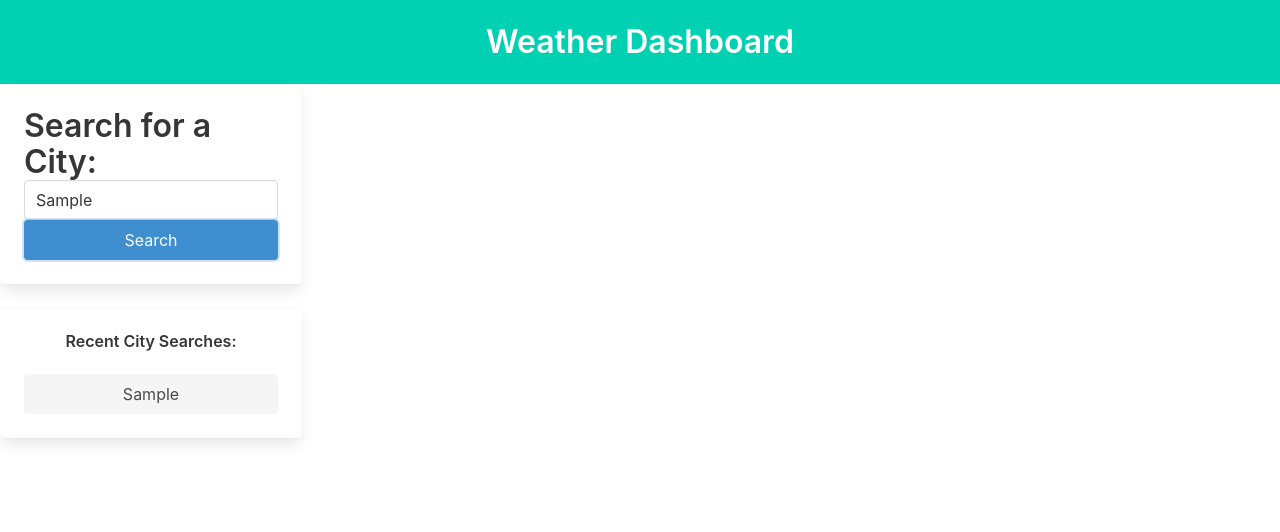
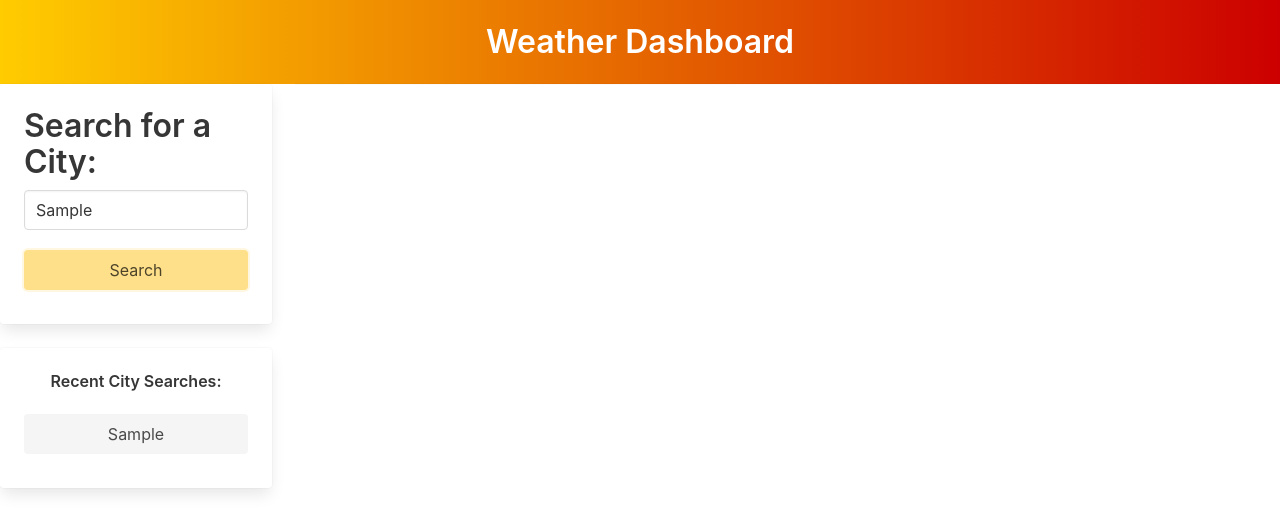
Before and after one commit to msteblu/WeatherDashboard, a plain HTML site: page index.html in a window 1280 px wide. Both pictures are taken after typing "Sample" into the empty fields and a click on the button "Search". Drawn offline with nearby package versions, Linux system fonts and the light colour scheme; no server answers.

Commit message:
Updating Styling

```diff
--- a/assets/css/style.css
+++ b/assets/css/style.css
@@ -1,3 +1,35 @@
+
+/* Header */
+.hero {
+    background-image: linear-gradient(to right, #ffcc00 , #cc0000);
+}
+
+.hero h1 {
+    color: white;
+}
+
+
+/* Search Section*/
+#search-form label {
+    margin: 10px 0px;
+}
+
+#search-form input {
+    margin: 10px 0px;
+}
+
+#search-form button {
+    margin: 10px 0px;
+}
+
+
+/* Adding space to card info */
+.is-9 {
+    margin-right: 30px;
+}
+
+
+/* UV Index Condition Ratings */
 .favorable {
     background-color: green;
     color: white;
@@ -11,3 +43,9 @@
     background-color: #c32700;
     color: white;
 }
+
+
+/* Recent City Search Buttons */
+.city-button {
+    margin: 10px 0px;
+}
--- a/assets/js/script.js
+++ b/assets/js/script.js
@@ -159,7 +159,7 @@ let displayWeather = function (weatherData, forecastData) {
 
     // Title of section
     let forH3 = document.createElement("h3");
-    forH3.classList.add("title", "is-4"); // Check if this is valid.
+    forH3.classList.add("title", "is-4");
     forH3.textContent = "5-Day Forecast:";
     forecastHead.appendChild(forH3);
 
@@ -175,6 +175,7 @@ let displayWeather = function (weatherData, forecastData) {
         let unixTimeStamp = forecastData.daily[i].dt;
         let weatherDate = new Date(unixTimeStamp * 1000).toLocaleDateString();
         let timeEL = document.createElement("li");
+        timeEL.classList.add("title", "is-6");
         timeEL.textContent = weatherDate;
 
         forecastEl.appendChild(timeEL);
--- a/index.html
+++ b/index.html
@@ -11,7 +11,7 @@
 </head>
 
 <body>
-    <header class="hero is-small is-primary">
+    <header class="hero is-small ">
         <div class="hero-body has-text-centered">
             <h1 class="title">Weather Dashboard</h1>
         </div>
@@ -27,7 +27,7 @@
                         <label class="form-label title" for="cityname">Search for a City:</label>
                         <input type="text" name="cityname" id="cityname" class="input" placeholder="City Name"
                             autofocus="true" />
-                        <button data-language="search" class="button is-info is-fullwidth">Search</button>
+                        <button data-language="search" class="button is-warning is-fullwidth">Search</button>
                     </form>
                 </div>
             </div>
```
